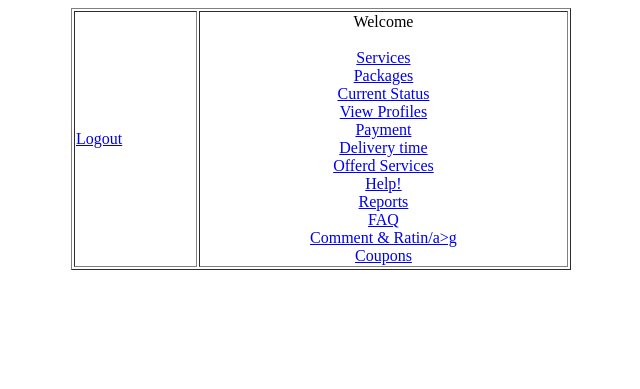
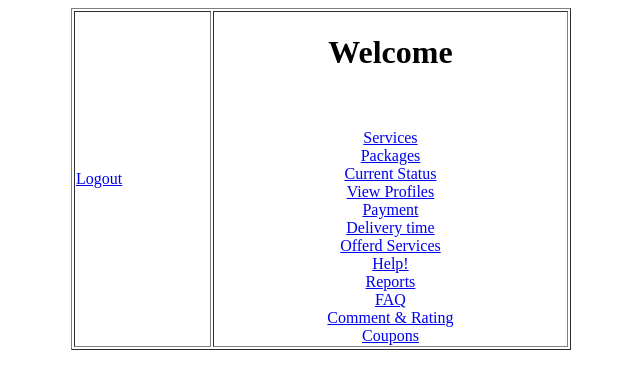
Before and after one commit to JubairPabel/Summer_2020_Webtech, a PHP site: page /sellerhome.html in a window 1280 px wide. Shown: the top 389 px of the page, without its empty margins (319-959 px from the left). Run offline with PHP 8.4, Linux system fonts and the light colour scheme.

Commit message:
Final touch

```diff
--- a/Mid_Project/C_R.html
+++ b/Mid_Project/C_R.html
@@ -16,7 +16,7 @@
 
 	 <br>
      <a href="">Comments</a><br>
-     <a href=""> Raing </a><br>
+     <a href=""> Rating </a><br>
 
 	</td>
 	</tr>
--- a/Mid_Project/regcheck.php
+++ b/Mid_Project/regcheck.php
@@ -49,6 +49,7 @@
                 if (substr_count($email, ' ') == 0) {
                     if (substr_count($email, '@') == 0) {
                         echo'Email must have "@"';
+                        $err = '';
                     } else if (substr_count($email, '@') == 1) {
                         if (strpos($email, '@') != 0) {
                             if (substr_count($email, '.') != 0) {
--- a/Mid_Project/sellerhome.html
+++ b/Mid_Project/sellerhome.html
@@ -1,6 +1,8 @@
 
 <?php
 session_start();
+
+$name = $_SESSION['name']
 ?>
 
 <!DOCTYPE html>
@@ -16,7 +18,7 @@ session_start();
 				<a href="Logout.php">Logout</a>
 			</td>
 			<td align="center">
-				Welcome <?php   echo $_COOKIE[$name] ?>
+				<h1> Welcome <?php   echo $name ?> </h1>
 				<br>
 				<br>
 				<a href="services.html">Services</a><br>
@@ -29,7 +31,7 @@ session_start();
 				<a href="Help.html">Help!</a><br>
 				<a href="Reports.html">Reports</a><br>
 				<a href="FAQ.html">FAQ</a><br>
-				<a href="C_R.html">Comment & Ratin/a>g<br>
+				<a href="C_R.html">Comment & Rating </a><br>
                 <a href="Coupons.html">Coupons</a><br>
 			</td>
 		</tr>
```
